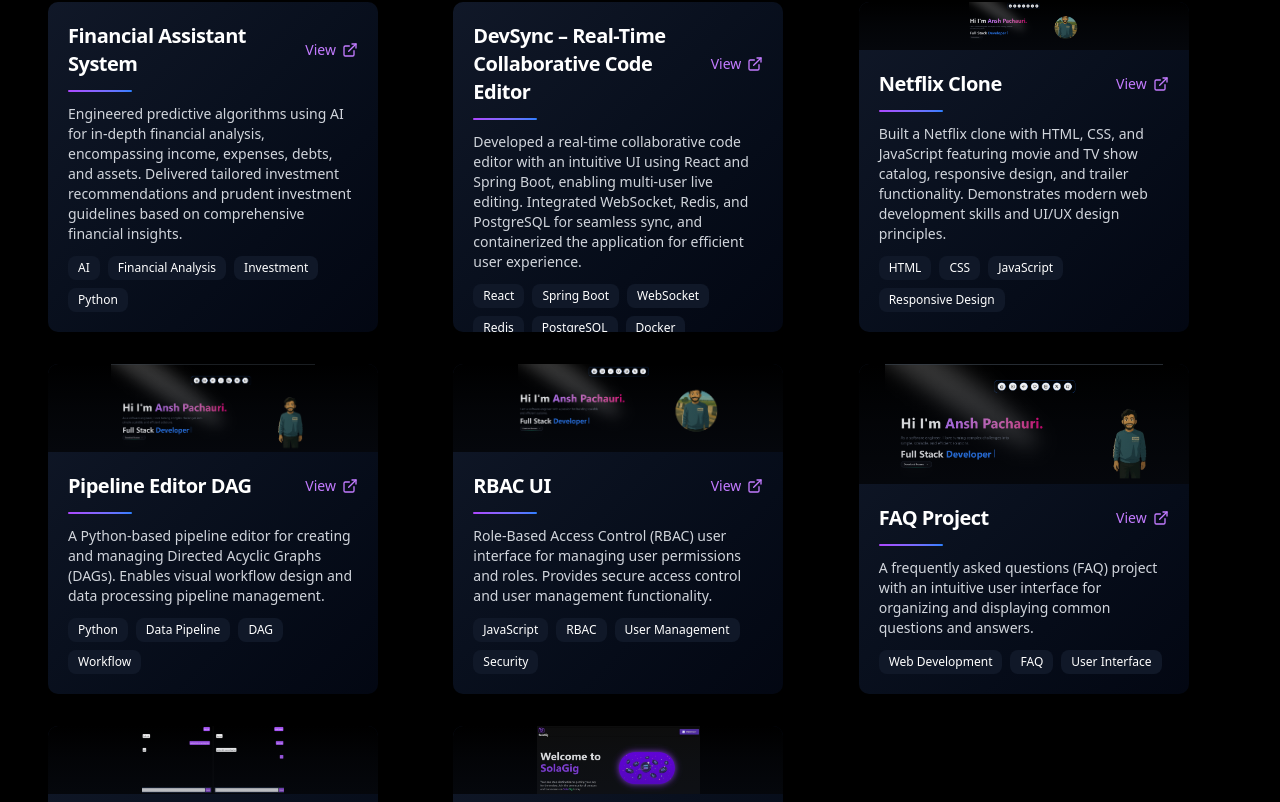
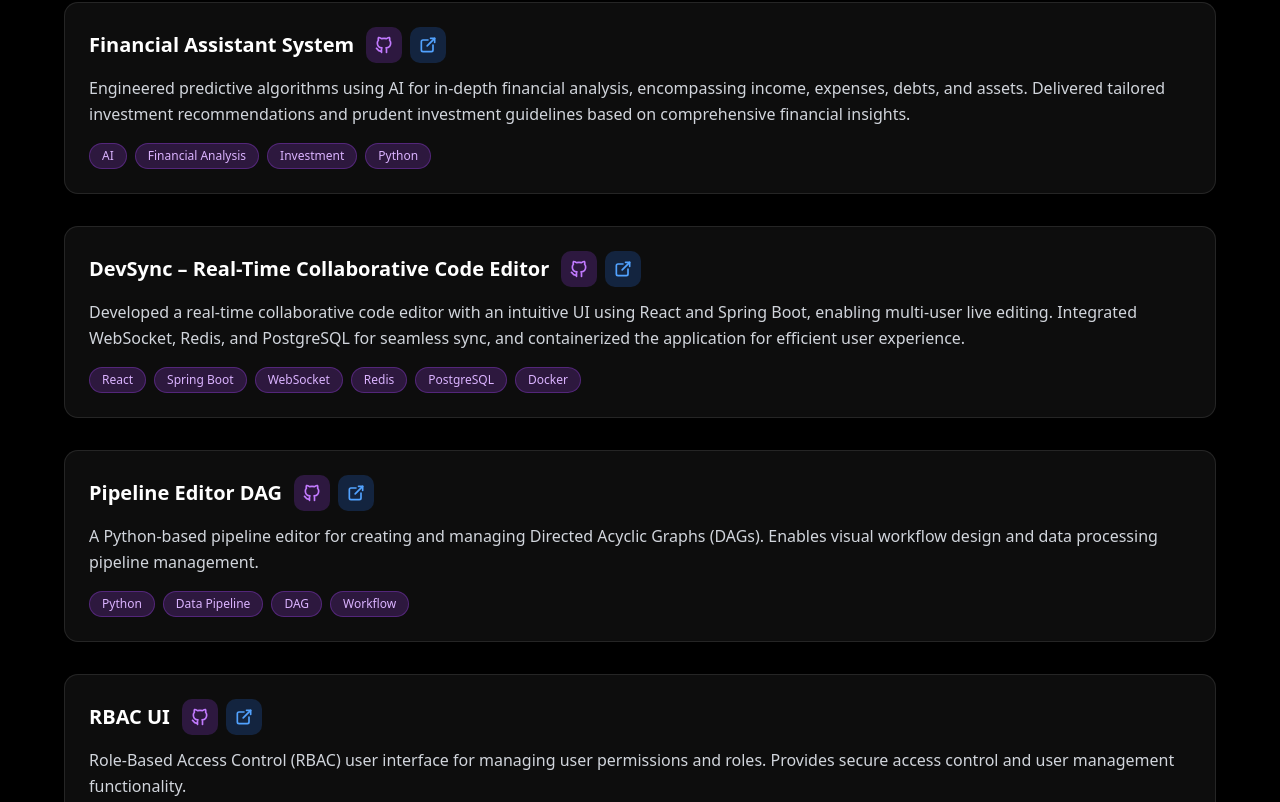
Before and after one commit to MaurishKaushik11/MaurishPortfolio, a Next.js app: page / in a window 1280 px wide. Shown: the part 898-1700 px from the top of the page. Built offline with nearby package versions, Linux system fonts and the light colour scheme.

Commit message:
Update Projects component with sliding card design and update README

```diff
--- a/components/Projects.tsx
+++ b/components/Projects.tsx
@@ -1,9 +1,9 @@
 "use client";
 
 import { useInView } from "react-intersection-observer";
-import { motion, type Variants } from "framer-motion"; // ✅ Correct import with typing
-import Card from "./Card";
+import { motion, type Variants } from "framer-motion";
 import { TypeAnimation } from "react-type-animation";
+import { IconBrandGithub, IconExternalLink } from "@tabler/icons-react";
 
 export const Projects = () => {
   const { ref, inView } = useInView({
@@ -12,23 +12,22 @@ export const Projects = () => {
     rootMargin: "200px 0px",
   });
 
-  const cardVariants: Variants = {
-    hidden: { opacity: 0, y: 90 },
+  const slideVariants: Variants = {
+    hidden: { opacity: 0, x: -100 },
     visible: (i = 0) => ({
       opacity: 1,
-      y: 0,
+      x: 0,
       transition: {
-        delay: i * 0.5,
-        duration: 1,
+        delay: i * 0.3,
+        duration: 0.8,
         ease: "easeOut",
       },
     }),
   };
 
-  const cards = [
+  const projects = [
     {
       title: "Financial Assistant System",
-      image: "/portfolio.png",
       link: "https://github.com/MaurishKaushik11/Financial-Assistant-System",
       tags: ["AI", "Financial Analysis", "Investment", "Python"],
       description:
@@ -36,23 +35,13 @@ export const Projects = () => {
     },
     {
       title: "DevSync – Real-Time Collaborative Code Editor",
-      image: "/portfolio-2.png",
       link: "https://github.com/MaurishKaushik11/DevSync",
       tags: ["React", "Spring Boot", "WebSocket", "Redis", "PostgreSQL", "Docker"],
       description:
         "Developed a real-time collaborative code editor with an intuitive UI using React and Spring Boot, enabling multi-user live editing. Integrated WebSocket, Redis, and PostgreSQL for seamless sync, and containerized the application for efficient user experience.",
     },
     {
-      title: "Netflix Clone",
-      image: "/portfolio.png",
-      link: "https://github.com/MaurishKaushik11/Netflix-Clone",
-      tags: ["HTML", "CSS", "JavaScript", "Responsive Design"],
-      description:
-        "Built a Netflix clone with HTML, CSS, and JavaScript featuring movie and TV show catalog, responsive design, and trailer functionality. Demonstrates modern web development skills and UI/UX design principles.",
-    },
-    {
       title: "Pipeline Editor DAG",
-      image: "/portfolio-2.png",
       link: "https://github.com/MaurishKaushik11/Pipeline-editor-DAG",
       tags: ["Python", "Data Pipeline", "DAG", "Workflow"],
       description:
@@ -60,7 +49,6 @@ export const Projects = () => {
     },
     {
       title: "RBAC UI",
-      image: "/portfolio.png",
       link: "https://github.com/MaurishKaushik11/RBAC-UI",
       tags: ["JavaScript", "RBAC", "User Management", "Security"],
       description:
@@ -68,7 +56,6 @@ export const Projects = () => {
     },
     {
       title: "FAQ Project",
-      image: "/portfolio-2.png",
       link: "https://github.com/MaurishKaushik11/MaurishPandat-my_faq_project",
       tags: ["Web Development", "FAQ", "User Interface"],
       description:
@@ -76,7 +63,6 @@ export const Projects = () => {
     },
     {
       title: "Netflix Clone",
-      image: "/chatApp.png",
       link: "https://github.com/MaurishKaushik11/Netflix-Clone",
       tags: ["HTML", "CSS", "JavaScript", "Responsive Design", "Streaming"],
       description:
@@ -84,7 +70,6 @@ export const Projects = () => {
     },
     {
       title: "CV Resume Builder",
-      image: "/solagig.jpg",
       link: "https://github.com/MaurishKaushik11/CV-Resume-Builder",
       tags: ["React", "Resume Builder", "PDF Generation", "UI/UX"],
       description:
@@ -108,24 +93,57 @@ export const Projects = () => {
         />
       </div>
 
-      {/* Cards */}
-      <div className="grid grid-cols-1 sm:grid-cols-2 lg:grid-cols-3 xl:grid-cols-3 gap-8 w-full max-w-7xl">
-        {cards.map((project, index) => (
+      {/* Sliding Projects */}
+      <div className="w-full max-w-6xl">
+        {projects.map((project, index) => (
           <motion.div
             key={project.title}
             custom={index}
             initial="hidden"
             animate={inView ? "visible" : "hidden"}
-            variants={cardVariants}
-            className="w-full"
+            variants={slideVariants}
+            className="mb-8 bg-white/5 backdrop-blur-sm rounded-xl p-6 border border-white/10 hover:border-purple-500/50 transition-all duration-300 hover:bg-white/10"
           >
-            <Card
-              title={project.title}
-              image={project.image}
-              link={project.link}
-              tags={project.tags}
-              description={project.description}
-            />
+            <div className="flex flex-col lg:flex-row lg:items-start lg:justify-between gap-4">
+              <div className="flex-1">
+                <div className="flex items-center gap-3 mb-3">
+                  <h3 className="text-xl font-bold text-white">{project.title}</h3>
+                  <div className="flex gap-2">
+                    <a
+                      href={project.link}
+                      target="_blank"
+                      rel="noopener noreferrer"
+                      className="p-2 rounded-lg bg-purple-500/20 hover:bg-purple-500/30 transition-colors"
+                    >
+                      <IconBrandGithub className="h-5 w-5 text-purple-400" />
+                    </a>
+                    <a
+                      href={project.link}
+                      target="_blank"
+                      rel="noopener noreferrer"
+                      className="p-2 rounded-lg bg-blue-500/20 hover:bg-blue-500/30 transition-colors"
+                    >
+                      <IconExternalLink className="h-5 w-5 text-blue-400" />
+                    </a>
+                  </div>
+                </div>
+
+                <p className="text-gray-300 mb-4 leading-relaxed">
+                  {project.description}
+                </p>
+
+                <div className="flex flex-wrap gap-2">
+                  {project.tags.map((tag) => (
+                    <span
+                      key={tag}
+                      className="px-3 py-1 text-xs font-medium bg-purple-500/20 text-purple-300 rounded-full border border-purple-500/30"
+                    >
+                      {tag}
+                    </span>
+                  ))}
+                </div>
+              </div>
+            </div>
           </motion.div>
         ))}
       </div>
```
Also changed, not shown: 1 other file (tests, documents, lock files or other folders).
